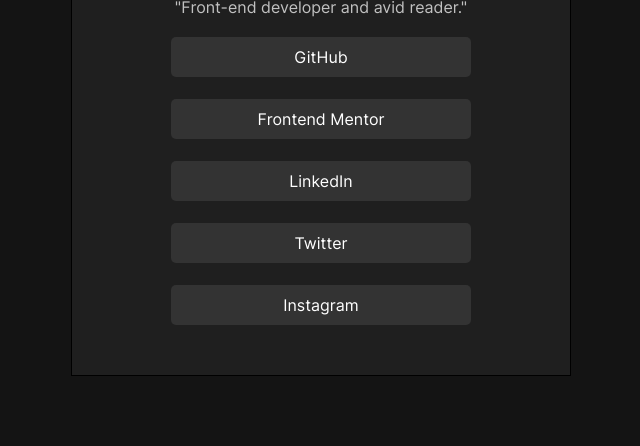
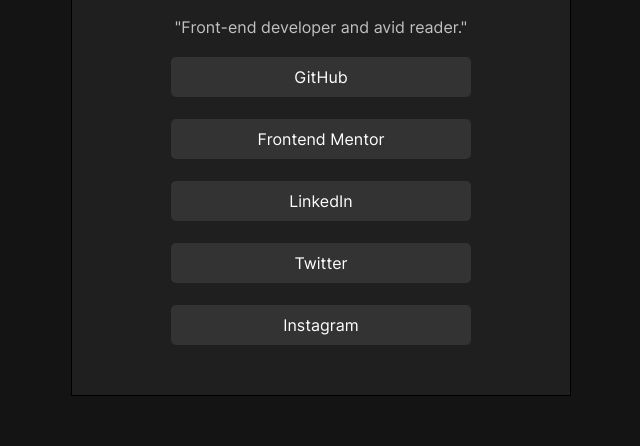
Before and after one commit to lidth/frontendmentor.io, a plain HTML site: page index.html in a window 1280 px wide. Shown: the part 354-800 px from the top of the page, without its empty margins (319-959 px from the left). Drawn offline with Linux system fonts and the light colour scheme.

Commit message:
vh voltado para 100

```diff
--- a/assets/style.css
+++ b/assets/style.css
@@ -11,14 +11,12 @@
     font-family: inter-variable;
 }
 
-html {
+html, body {
     width: 100vw;
     height: 100vh;
 }
 
 body {
-    width: 100vw;
-    height: 95vh;
     position: relative;
     background-color: #141414;
 }
```
